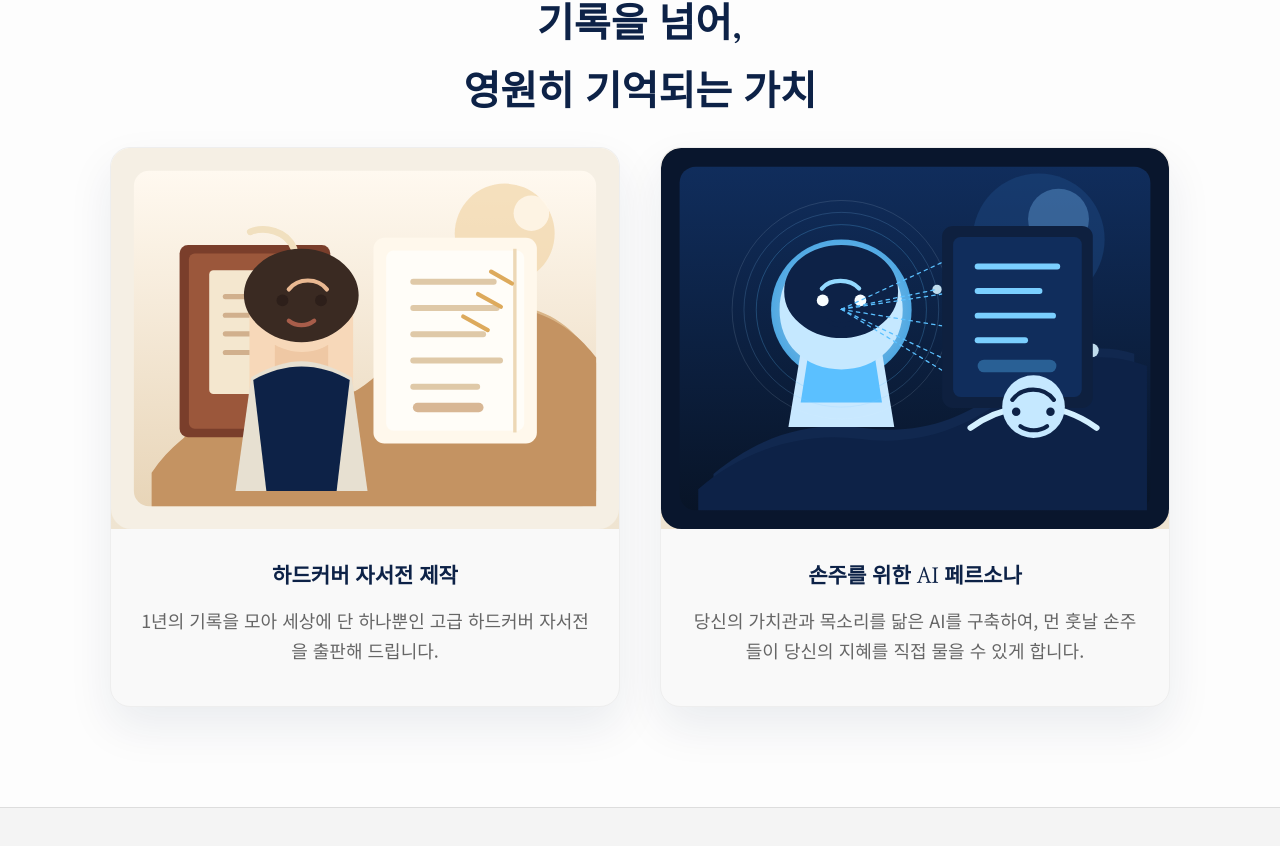
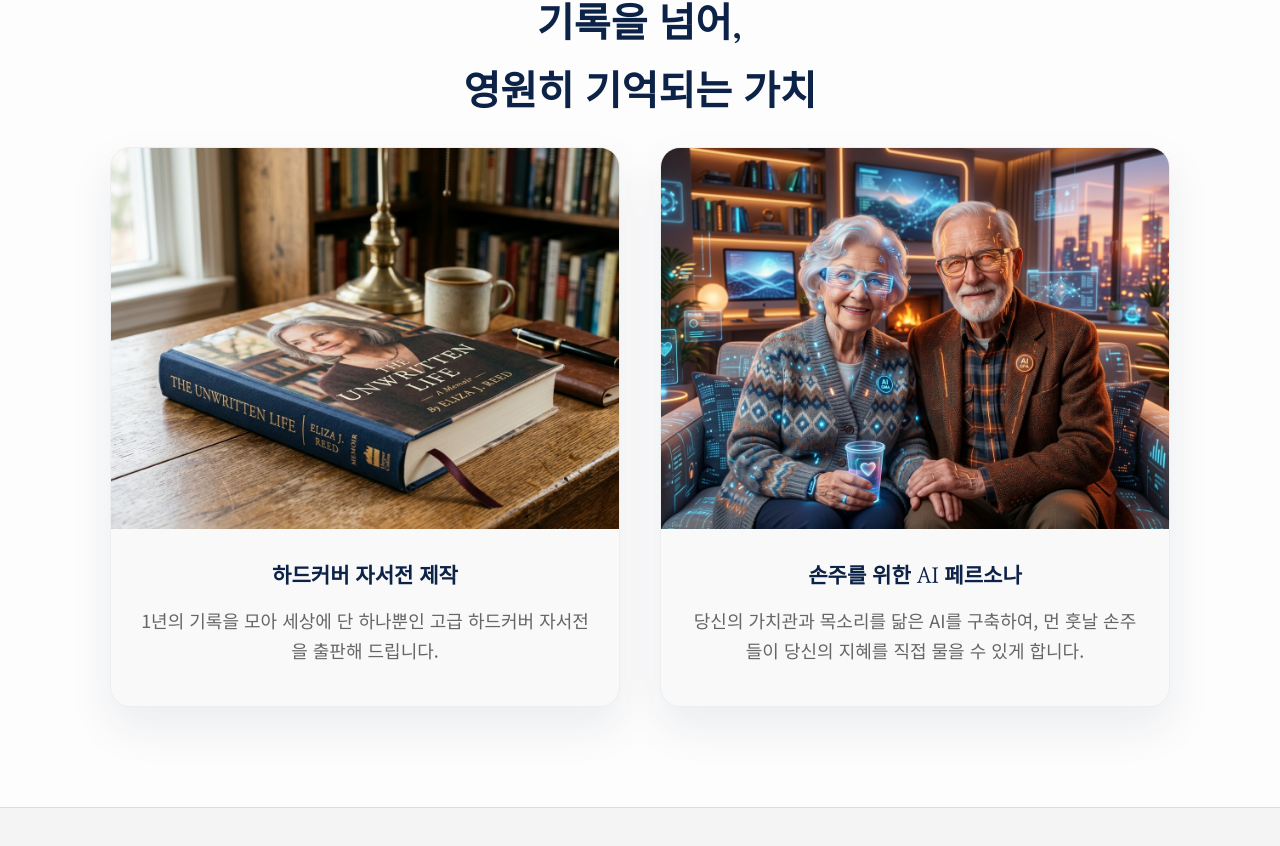
Before and after one commit to Choisungcha/rememberai, a plain HTML site: page index.html in a window 1280 px wide. Shown: the part 2608-3454 px from the top of the page. Drawn offline with Linux system fonts and the light colour scheme.

Commit message:
Use uploaded product images

```diff
--- a/index.html
+++ b/index.html
@@ -103,14 +103,14 @@
                 <div class="product-showcase">
                     <div class="product-card">
                         <div class="product-media">
-                            <img src="autobiography-visual.svg" alt="하드커버 자서전 제작을 상징하는 일러스트">
+                            <img src="book.jpeg" alt="하드커버 자서전 예시 이미지">
                         </div>
                         <h3>하드커버 자서전 제작</h3>
                         <p>1년의 기록을 모아 세상에 단 하나뿐인 고급 하드커버 자서전을 출판해 드립니다.</p>
                     </div>
                     <div class="product-card">
                         <div class="product-media">
-                            <img src="persona-visual.svg" alt="손주를 위한 AI 페르소나를 상징하는 일러스트">
+                            <img src="persona.jpeg" alt="손주를 위한 AI 페르소나 예시 이미지">
                         </div>
                         <h3>손주를 위한 AI 페르소나</h3>
                         <p>당신의 가치관과 목소리를 닮은 AI를 구축하여, 먼 훗날 손주들이 당신의 지혜를 직접 물을 수 있게 합니다.</p>
```
Also changed, not shown: book.jpeg (added), persona.jpeg (added).
